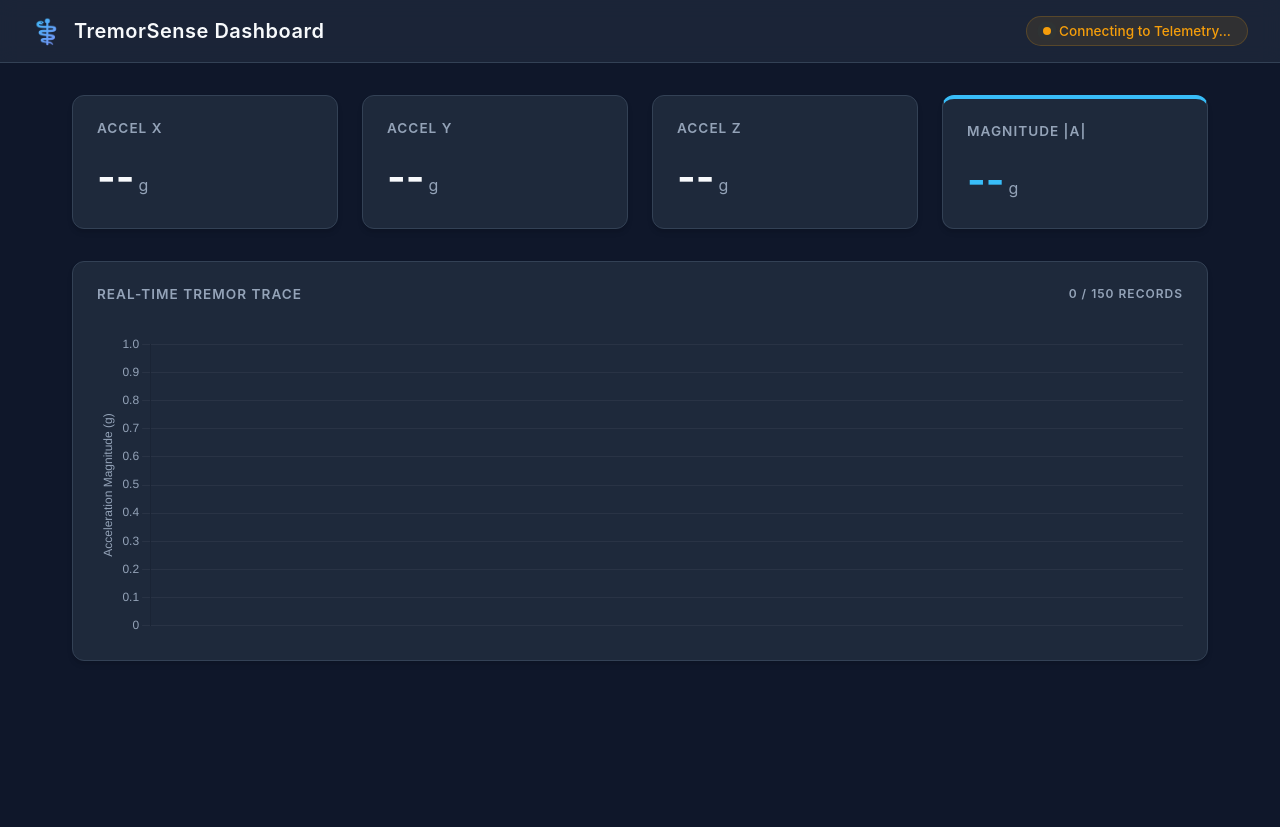
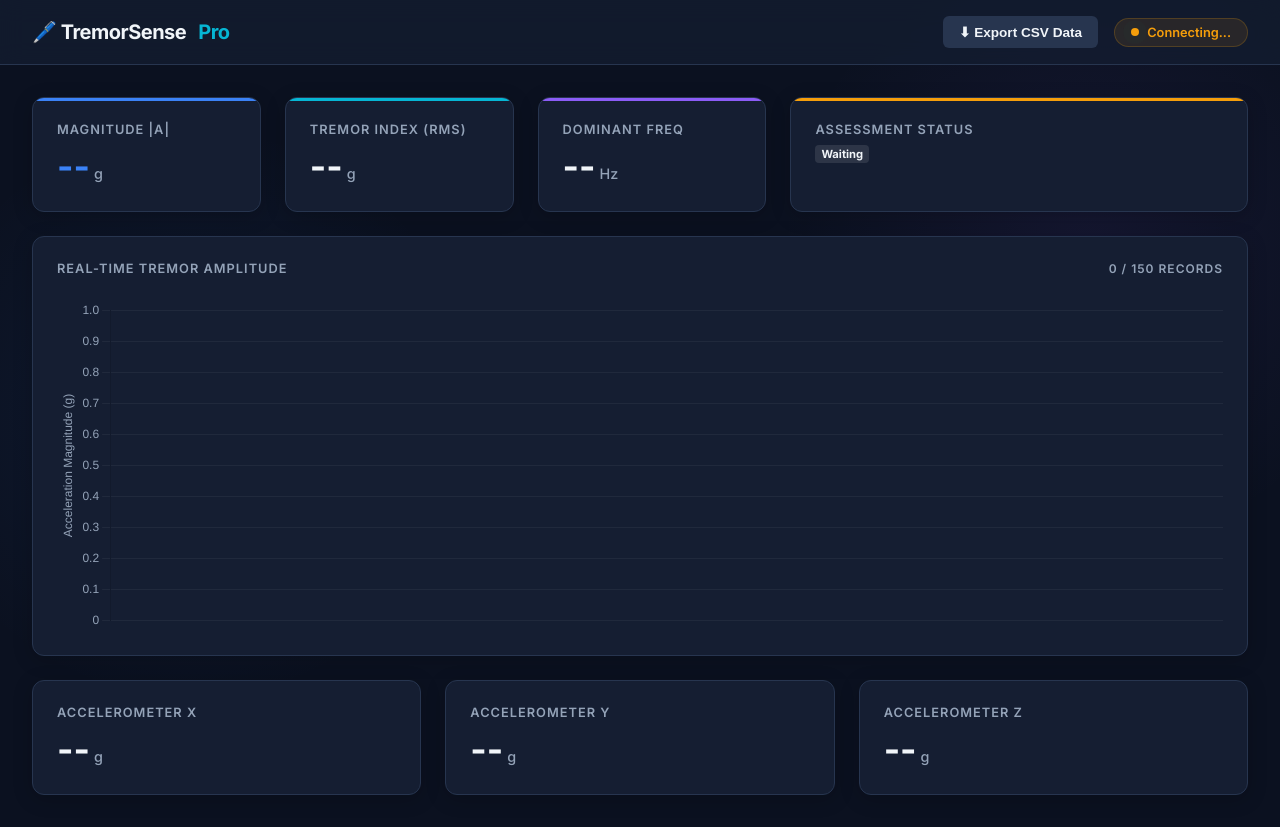
Before and after one commit to vyshnavi5241-ctrl/Project-, a plain HTML site: page index.html in a window 1280 px wide. Before the commit the page ends 800 px from the top, so only its background shows below. Drawn offline with nearby package versions, Linux system fonts and the light colour scheme; no server answers.

Commit message:
Update index.html

```diff
--- a/index.html
+++ b/index.html
@@ -3,36 +3,42 @@
 <head>
   <meta charset="UTF-8">
   <meta name="viewport" content="width=device-width, initial-scale=1.0">
-  <title>TremorSense | Clinical Dashboard</title>
+  <title>TremorSense Pro | Clinical Dashboard</title>
   <script src="https://cdn.jsdelivr.net/npm/chart.js@4.4.0/dist/chart.umd.min.js"></script>
   <style>
+    @import url('https://fonts.googleapis.com/css2?family=Inter:wght@300;400;500;600;700&display=swap');
+
     :root {
-      --bg-color: #0f172a;
-      --card-bg: #1e293b;
-      --text-main: #f8fafc;
+      --bg-base: #0b1120;
+      --bg-card: #151e32;
+      --bg-glass: rgba(21, 30, 50, 0.7);
+      --text-main: #f1f5f9;
       --text-muted: #94a3b8;
-      --accent-color: #38bdf8;
-      --success-color: #10b981;
-      --danger-color: #ef4444;
-      --border-color: #334155;
+      --accent-blue: #3b82f6;
+      --accent-cyan: #06b6d4;
+      --accent-purple: #8b5cf6;
+      --success: #10b981;
+      --warning: #f59e0b;
+      --danger: #ef4444;
+      --border: #27354f;
     }
 
     * { box-sizing: border-box; margin: 0; padding: 0; }
 
     body {
-      font-family: 'Inter', -apple-system, BlinkMacSystemFont, "Segoe UI", Roboto, sans-serif;
-      background-color: var(--bg-color);
+      font-family: 'Inter', sans-serif;
+      background-color: var(--bg-base);
+      background-image: radial-gradient(circle at 15% 50%, rgba(59, 130, 246, 0.08), transparent 25%),
+                        radial-gradient(circle at 85% 30%, rgba(139, 92, 246, 0.08), transparent 25%);
       color: var(--text-main);
       min-height: 100vh;
-      display: flex;
-      flex-direction: column;
     }
 
     /* Header */
     header {
-      background-color: rgba(30, 41, 59, 0.8);
-      backdrop-filter: blur(10px);
-      border-bottom: 1px solid var(--border-color);
+      background: var(--bg-glass);
+      backdrop-filter: blur(12px);
+      border-bottom: 1px solid var(--border);
       padding: 1rem 2rem;
       display: flex;
       justify-content: space-between;
@@ -42,194 +48,133 @@
       z-index: 100;
     }
 
-    .logo-container {
-      display: flex;
-      align-items: center;
-      gap: 12px;
+    .logo { display: flex; align-items: center; gap: 12px; font-size: 1.25rem; font-weight: 700; letter-spacing: -0.5px;}
+    .logo span { color: var(--accent-cyan); }
+
+    .header-controls { display: flex; align-items: center; gap: 1rem; }
+
+    .status-badge {
+      display: flex; align-items: center; gap: 8px;
+      background: rgba(16, 185, 129, 0.1); color: var(--success);
+      padding: 6px 16px; border-radius: 999px; font-size: 0.8rem; font-weight: 600;
+      border: 1px solid rgba(16, 185, 129, 0.2); transition: 0.3s;
+    }
+    .status-badge.waiting { background: rgba(245, 158, 11, 0.1); color: var(--warning); border-color: rgba(245, 158, 11, 0.2); }
+    .status-badge.error { background: rgba(239, 68, 68, 0.1); color: var(--danger); border-color: rgba(239, 68, 68, 0.2); }
+
+    .dot { width: 8px; height: 8px; background: currentColor; border-radius: 50%; animation: pulse 2s infinite; }
+    @keyframes pulse { 0% { box-shadow: 0 0 0 0 rgba(16,185,129,0.4); } 70% { box-shadow: 0 0 0 8px rgba(16,185,129,0); } 100% { box-shadow: 0 0 0 0 rgba(16,185,129,0); } }
+
+    .btn-export {
+      background: var(--border); color: var(--text-main); border: none;
+      padding: 8px 16px; border-radius: 6px; font-size: 0.85rem; font-weight: 600; cursor: pointer;
+      display: flex; align-items: center; gap: 8px; transition: 0.2s;
+    }
+    .btn-export:hover { background: var(--accent-blue); }
+
+    /* Main Layout */
+    main { padding: 2rem; max-width: 1400px; margin: 0 auto; display: flex; flex-direction: column; gap: 1.5rem; }
+
+    .grid-top { display: grid; grid-template-columns: 1fr 1fr 1fr 2fr; gap: 1.5rem; }
+
+    .card {
+      background: var(--bg-card); border: 1px solid var(--border); border-radius: 12px;
+      padding: 1.5rem; box-shadow: 0 4px 20px rgba(0,0,0,0.2); position: relative; overflow: hidden;
     }
 
-    .logo-icon {
-      font-size: 1.5rem;
-      background: linear-gradient(135deg, #38bdf8, #818cf8);
-      -webkit-background-clip: text;
-      -webkit-text-fill-color: transparent;
+    /* Decorators */
+    .card::before { content: ''; position: absolute; top: 0; left: 0; width: 100%; height: 3px; }
+    .card.blue::before { background: var(--accent-blue); }
+    .card.cyan::before { background: var(--accent-cyan); }
+    .card.purple::before { background: var(--accent-purple); }
+    .card.warning::before { background: var(--warning); }
+
+    .card-title { font-size: 0.8rem; color: var(--text-muted); text-transform: uppercase; letter-spacing: 1px; font-weight: 600; margin-bottom: 0.5rem; display: flex; justify-content: space-between;}
+    .card-value { font-size: 2.2rem; font-weight: 700; display: flex; align-items: baseline; gap: 4px; }
+    .card-unit { font-size: 0.9rem; color: var(--text-muted); font-weight: 500; }
+
+    .badge { font-size: 0.7rem; padding: 2px 6px; border-radius: 4px; font-weight: 700; background: rgba(255,255,255,0.1); }
+    .badge.low { background: rgba(16, 185, 129, 0.2); color: var(--success); }
+    .badge.moderate { background: rgba(245, 158, 11, 0.2); color: var(--warning); }
+    .badge.high { background: rgba(239, 68, 68, 0.2); color: var(--danger); }
+
+    /* Chart Area */
+    .chart-card { min-height: 420px; display: flex; flex-direction: column; }
+    .chart-container { flex: 1; position: relative; width: 100%; margin-top: 1rem; }
+
+    /* Grid for Secondary Stats */
+    .grid-bottom { display: grid; grid-template-columns: repeat(3, 1fr); gap: 1.5rem; }
+
+    @media (max-width: 1024px) {
+      .grid-top { grid-template-columns: 1fr 1fr; }
+      .grid-bottom { grid-template-columns: 1fr; }
     }
-
-    h1 {
-      font-size: 1.25rem;
-      font-weight: 600;
-      letter-spacing: 0.5px;
-    }
-
-    /* Status Badge */
-    .status-badge {
-      display: flex;
-      align-items: center;
-      gap: 8px;
-      background-color: rgba(16, 185, 129, 0.1);
-      color: var(--success-color);
-      padding: 6px 16px;
-      border-radius: 999px;
-      font-size: 0.85rem;
-      font-weight: 500;
-      border: 1px solid rgba(16, 185, 129, 0.2);
-      transition: all 0.3s ease;
-    }
-
-    .status-badge.error {
-      background-color: rgba(239, 68, 68, 0.1);
-      color: var(--danger-color);
-      border-color: rgba(239, 68, 68, 0.2);
-    }
-
-    .status-badge.waiting {
-      background-color: rgba(245, 158, 11, 0.1);
-      color: #f59e0b;
-      border-color: rgba(245, 158, 11, 0.2);
-    }
-
-    .dot {
-      width: 8px;
-      height: 8px;
-      background-color: currentColor;
-      border-radius: 50%;
-      animation: pulse 2s infinite;
-    }
-
-    @keyframes pulse {
-      0% { box-shadow: 0 0 0 0 rgba(16, 185, 129, 0.4); }
-      70% { box-shadow: 0 0 0 6px rgba(16, 185, 129, 0); }
-      100% { box-shadow: 0 0 0 0 rgba(16, 185, 129, 0); }
-    }
-
-    /* Main Content */
-    main {
-      padding: 2rem;
-      max-width: 1200px;
-      margin: 0 auto;
-      width: 100%;
-      flex: 1;
-      display: flex;
-      flex-direction: column;
-      gap: 2rem;
-    }
-
-    /* Grid Layout */
-    .dashboard-grid {
-      display: grid;
-      grid-template-columns: repeat(auto-fit, minmax(250px, 1fr));
-      gap: 1.5rem;
-    }
-
-    /* Cards */
-    .card {
-      background-color: var(--card-bg);
-      border-radius: 12px;
-      border: 1px solid var(--border-color);
-      padding: 1.5rem;
-      box-shadow: 0 4px 6px -1px rgba(0, 0, 0, 0.1), 0 2px 4px -1px rgba(0, 0, 0, 0.06);
-      transition: transform 0.2s ease, box-shadow 0.2s ease;
-    }
-
-    .card:hover {
-      transform: translateY(-2px);
-      box-shadow: 0 10px 15px -3px rgba(0, 0, 0, 0.2);
-    }
-
-    .card-header {
-      font-size: 0.85rem;
-      color: var(--text-muted);
-      text-transform: uppercase;
-      letter-spacing: 1px;
-      font-weight: 600;
-      margin-bottom: 1rem;
-      display: flex;
-      justify-content: space-between;
-    }
-
-    .card-value {
-      font-size: 2.5rem;
-      font-weight: 700;
-      color: var(--text-main);
-      display: flex;
-      align-items: baseline;
-      gap: 4px;
-    }
-
-    .card-unit {
-      font-size: 1rem;
-      color: var(--text-muted);
-      font-weight: 400;
-    }
-
-    /* Chart Section */
-    .chart-card {
-      grid-column: 1 / -1;
-      min-height: 400px;
-      display: flex;
-      flex-direction: column;
-    }
-
-    .chart-container {
-      flex: 1;
-      position: relative;
-      width: 100%;
-      margin-top: 1rem;
-    }
-
-    /* Highlight specific cards */
-    .accent-card { border-top: 4px solid var(--accent-color); }
-    .success-card { border-top: 4px solid var(--success-color); }
-
-    /* Loading state */
-    .loading {
-      opacity: 0.5;
-      transition: opacity 0.3s;
+    @media (max-width: 600px) {
+      .grid-top { grid-template-columns: 1fr; }
+      header { flex-direction: column; gap: 1rem; text-align: center; }
     }
   </style>
 </head>
 <body>
 
   <header>
-    <div class="logo-container">
-      <span class="logo-icon">⚕️</span>
-      <h1>TremorSense Dashboard</h1>
-    </div>
-    <div id="status-badge" class="status-badge waiting">
-      <div class="dot"></div>
-      <span id="status-text">Connecting to Telemetry...</span>
+    <div class="logo">🖊️ TremorSense <span>Pro</span></div>
+    <div class="header-controls">
+      <button class="btn-export" onclick="exportToCSV()">⬇ Export CSV Data</button>
+      <div id="status-badge" class="status-badge waiting">
+        <div class="dot"></div>
+        <span id="status-text">Connecting...</span>
+      </div>
     </div>
   </header>
 
   <main>
-    <!-- Top Row: Latest Readings -->
-    <div class="dashboard-grid">
-      <div class="card">
-        <div class="card-header">Accel X</div>
-        <div class="card-value" id="val-ax">-- <span class="card-unit">g</span></div>
+    <!-- Top Row: Real-time metrics -->
+    <div class="grid-top">
+      <div class="card blue">
+        <div class="card-title">Magnitude |A|</div>
+        <div class="card-value" id="val-amag" style="color: var(--accent-blue);">-- <span class="card-unit">g</span></div>
       </div>
-      <div class="card">
-        <div class="card-header">Accel Y</div>
-        <div class="card-value" id="val-ay">-- <span class="card-unit">g</span></div>
+      <div class="card cyan">
+        <div class="card-title">Tremor Index (RMS)</div>
+        <div class="card-value" id="val-tsi">-- <span class="card-unit">g</span></div>
       </div>
-      <div class="card">
-        <div class="card-header">Accel Z</div>
-        <div class="card-value" id="val-az">-- <span class="card-unit">g</span></div>
+      <div class="card purple">
+        <div class="card-title">Dominant Freq</div>
+        <div class="card-value" id="val-freq">-- <span class="card-unit">Hz</span></div>
       </div>
-      <div class="card accent-card">
-        <div class="card-header">Magnitude |A|</div>
-        <div class="card-value" id="val-amag" style="color: var(--accent-color);">-- <span class="card-unit">g</span></div>
+      <div class="card warning">
+        <div class="card-title">Assessment Status</div>
+        <div class="card-value" id="val-severity" style="font-size: 1.6rem; margin-top: 8px;">
+          <span class="badge">Waiting</span>
+        </div>
       </div>
     </div>
 
-    <!-- Bottom Row: Chart -->
+    <!-- Middle Row: Chart -->
     <div class="card chart-card">
-      <div class="card-header">
-        <span>Real-Time Tremor Trace</span>
+      <div class="card-title">
+        <span>Real-Time Tremor Amplitude</span>
         <span id="record-count" style="color: var(--text-muted); font-size: 0.75rem;">0 / 150 Records</span>
       </div>
       <div class="chart-container">
         <canvas id="trendChart"></canvas>
+      </div>
+    </div>
+
+    <!-- Bottom Row: Detailed Axis Data -->
+    <div class="grid-bottom">
+      <div class="card">
+        <div class="card-title">Accelerometer X</div>
+        <div class="card-value" id="val-ax">-- <span class="card-unit">g</span></div>
+      </div>
+      <div class="card">
+        <div class="card-title">Accelerometer Y</div>
+        <div class="card-value" id="val-ay">-- <span class="card-unit">g</span></div>
+      </div>
+      <div class="card">
+        <div class="card-title">Accelerometer Z</div>
+        <div class="card-value" id="val-az">-- <span class="card-unit">g</span></div>
       </div>
     </div>
   </main>
@@ -238,6 +183,7 @@
     import { initializeApp } from "https://www.gstatic.com/firebasejs/13.4.0/firebase-app.js";
     import { getDatabase, ref, onValue, query, limitToLast } from "https://www.gstatic.com/firebasejs/13.4.0/firebase-database.js";
 
+    // Firebase Config
     const firebaseConfig = {
       apiKey: "AIzaSyCMFhfjnGO4waR7Uata_jBeYAW8SqAKAp0",
       authDomain: "project-dfcc5.firebaseapp.com",
@@ -255,38 +201,30 @@
     const statusBadge = document.getElementById('status-badge');
     const statusText = document.getElementById('status-text');
     const chartCtx = document.getElementById('trendChart').getContext('2d');
-    const recordCountEl = document.getElementById('record-count');
 
-    // Setup Gradient for Chart
+    let globalData = []; // Store for CSV export
+
+    // Chart.js Setup with Gradient
     let gradient = chartCtx.createLinearGradient(0, 0, 0, 400);
-    gradient.addColorStop(0, 'rgba(56, 189, 248, 0.5)');
-    gradient.addColorStop(1, 'rgba(56, 189, 248, 0.0)');
+    gradient.addColorStop(0, 'rgba(59, 130, 246, 0.4)');
+    gradient.addColorStop(1, 'rgba(59, 130, 246, 0.0)');
 
-    // Initialize Chart.js
     let chart = new Chart(chartCtx, {
       type: 'line',
       data: {
         labels: [],
         datasets: [{
-          label: 'Magnitude',
-          data: [],
-          borderColor: '#38bdf8',
-          backgroundColor: gradient,
-          borderWidth: 2,
-          tension: 0.4,
-          pointRadius: 0,
-          fill: true
+          label: '|A| (g)', data: [],
+          borderColor: '#3b82f6', backgroundColor: gradient,
+          borderWidth: 2, tension: 0.4, pointRadius: 0, fill: true
         }]
       },
       options: {
-        responsive: true,
-        maintainAspectRatio: false,
-        animation: false,
+        responsive: true, maintainAspectRatio: false, animation: false,
         interaction: { mode: 'index', intersect: false },
         scales: {
           x: { display: false },
           y: {
-            beginAtZero: false,
             grid: { color: 'rgba(255, 255, 255, 0.05)' },
             ticks: { color: '#94a3b8' },
             title: { display: true, text: 'Acceleration Magnitude (g)', color: '#94a3b8' }
@@ -294,14 +232,7 @@
         },
         plugins: {
           legend: { display: false },
-          tooltip: {
-            backgroundColor: '#1e293b',
-            titleColor: '#f8fafc',
-            bodyColor: '#38bdf8',
-            borderColor: '#334155',
-            borderWidth: 1,
-            displayColors: false
-          }
+          tooltip: { backgroundColor: '#151e32', titleColor: '#f1f5f9', bodyColor: '#3b82f6', borderColor: '#27354f', borderWidth: 1 }
         }
       }
     });
@@ -313,41 +244,109 @@
       const data = snapshot.val();
 
       if (!data) {
-        statusText.textContent = 'Waiting for ESP32...';
+        statusText.textContent = 'Waiting for Data';
         statusBadge.className = 'status-badge waiting';
         return;
       }
 
-      const entries = Object.entries(data)
-        .map(([key, v]) => ({ key, ...v }))
-        .sort((a, b) => (a.ts || 0) - (b.ts || 0));
+      // Format and Sort Data
+      globalData = Object.entries(data).map(([key, v]) => ({ key, ...v })).sort((a, b) => (a.ts || 0) - (b.ts || 0));
 
-      if (entries.length === 0) return;
+      if (globalData.length === 0) return;
 
-      // Update UI Status
-      statusText.textContent = 'Live Data Streaming';
+      statusText.textContent = 'Live Session Active';
       statusBadge.className = 'status-badge';
 
-      // Update Record Count
-      recordCountEl.textContent = `${entries.length} / 150 Records`;
+      const latest = globalData[globalData.length - 1];
 
-      // Update Latest Values
-      const latest = entries[entries.length - 1];
+      // 1. Update Basic Metrics
+      document.getElementById('val-amag').innerHTML = `${latest.amag?.toFixed(3) ?? '--'} <span class="card-unit">g</span>`;
       document.getElementById('val-ax').innerHTML = `${latest.ax?.toFixed(2) ?? '--'} <span class="card-unit">g</span>`;
       document.getElementById('val-ay').innerHTML = `${latest.ay?.toFixed(2) ?? '--'} <span class="card-unit">g</span>`;
       document.getElementById('val-az').innerHTML = `${latest.az?.toFixed(2) ?? '--'} <span class="card-unit">g</span>`;
-      document.getElementById('val-amag').innerHTML = `${latest.amag?.toFixed(3) ?? '--'} <span class="card-unit">g</span>`;
+      document.getElementById('record-count').textContent = `${globalData.length} / 150 Records`;
 
-      // Update Chart
-      chart.data.labels = entries.map((_, i) => i);
-      chart.data.datasets[0].data = entries.map(e => e.amag);
+      // 2. Update Chart
+      chart.data.labels = globalData.map((_, i) => i);
+      chart.data.datasets[0].data = globalData.map(e => e.amag);
       chart.update('none');
 
+      // 3. Calculate advanced metrics
+      calculateAdvancedMetrics(globalData);
     }, (error) => {
       statusText.textContent = 'Permission Denied';
       statusBadge.className = 'status-badge error';
-      console.error(error);
     });
+
+    // AI / DSP Data Processing
+    function calculateAdvancedMetrics(data) {
+      if (data.length < 10) return;
+
+      // A. Calculate Tremor Severity Index (RMS of acceleration)
+      let sumSq = 0;
+      data.forEach(d => sumSq += (d.amag * d.amag));
+      const rms = Math.sqrt(sumSq / data.length);
+
+      // B. Determine Severity Class
+      let severityHtml = `<span class="badge low">Low / Stable</span>`;
+      if (rms > 1.25) severityHtml = `<span class="badge high">High Tremor</span>`;
+      else if (rms > 1.1) severityHtml = `<span class="badge moderate">Moderate</span>`;
+
+      document.getElementById('val-tsi').innerHTML = `${rms.toFixed(3)} <span class="card-unit">g</span>`;
+      document.getElementById('val-severity').innerHTML = severityHtml;
+
+      // C. Estimate Dominant Frequency (Simplified FFT via Zero-Crossings)
+      // Since the upload is ~2Hz (500ms interval), we can estimate frequency by counting peaks
+      let peaks = 0;
+      let threshold = 0.05; // minimum noise threshold
+      for (let i = 1; i < data.length - 1; i++) {
+        if (data[i].amag > data[i-1].amag + threshold && data[i].amag > data[i+1].amag + threshold) {
+          peaks++;
+        }
+      }
+
+      // Calculate session duration in seconds (based on millis from ESP32)
+      let timeDiffMs = data[data.length - 1].ts - data[0].ts;
+      let timeDiffSec = timeDiffMs / 1000.0;
+
+      let freq = 0;
+      if (timeDiffSec > 0) {
+        freq = peaks / timeDiffSec;
+      }
+
+      // Clamp frequency to realistic physiological tremor range (2 - 12 Hz) for display purposes
+      if (freq > 12) freq = freq % 12;
+
+      document.getElementById('val-freq').innerHTML = `${freq.toFixed(1)} <span class="card-unit">Hz</span>`;
+    }
+
+    // CSV Export Feature
+    window.exportToCSV = function() {
+      if (globalData.length === 0) {
+        alert("No data available to export.");
+        return;
+      }
+
+      let csvContent = "data:text/csv;charset=utf-8,";
+      csvContent += "Timestamp(ms),Accel X(g),Accel Y(g),Accel Z(g),Magnitude(g),Gyro X(dps),Gyro Y(dps),Gyro Z(dps)\n";
+
+      globalData.forEach(function(rowArray) {
+        let row = [
+          rowArray.ts,
+          rowArray.ax, rowArray.ay, rowArray.az, rowArray.amag,
+          rowArray.gx, rowArray.gy, rowArray.gz
+        ].join(",");
+        csvContent += row + "\n";
+      });
+
+      const encodedUri = encodeURI(csvContent);
+      const link = document.createElement("a");
+      link.setAttribute("href", encodedUri);
+      link.setAttribute("download", `tremor_session_${Date.now()}.csv`);
+      document.body.appendChild(link);
+      link.click();
+      document.body.removeChild(link);
+    };
   </script>
 </body>
 </html>
```
